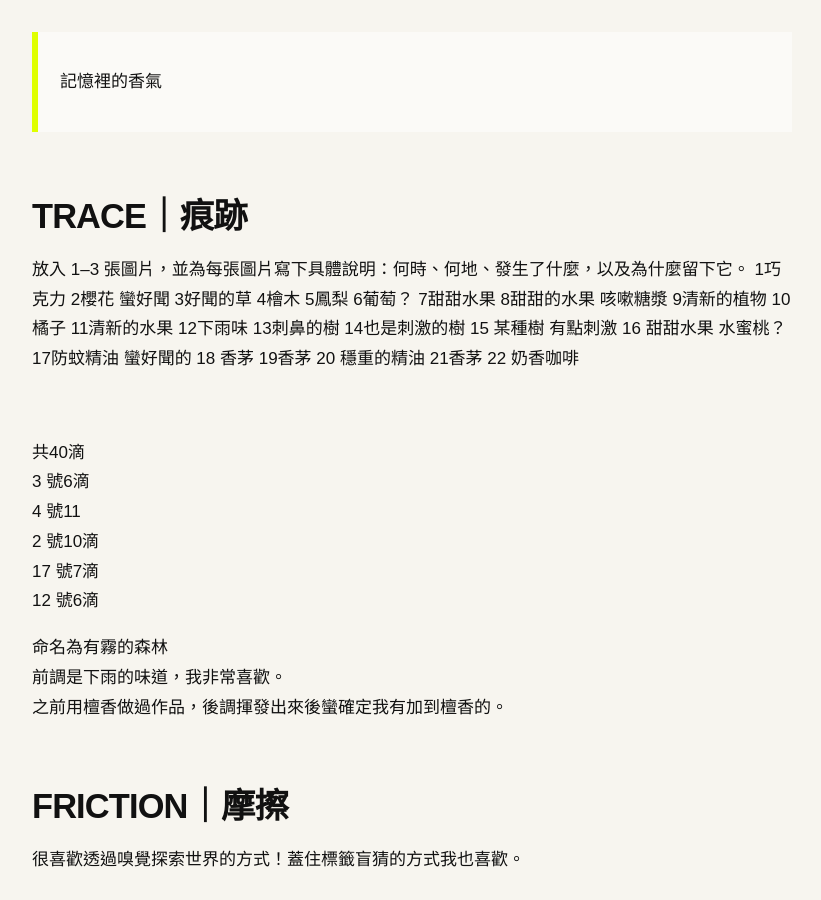
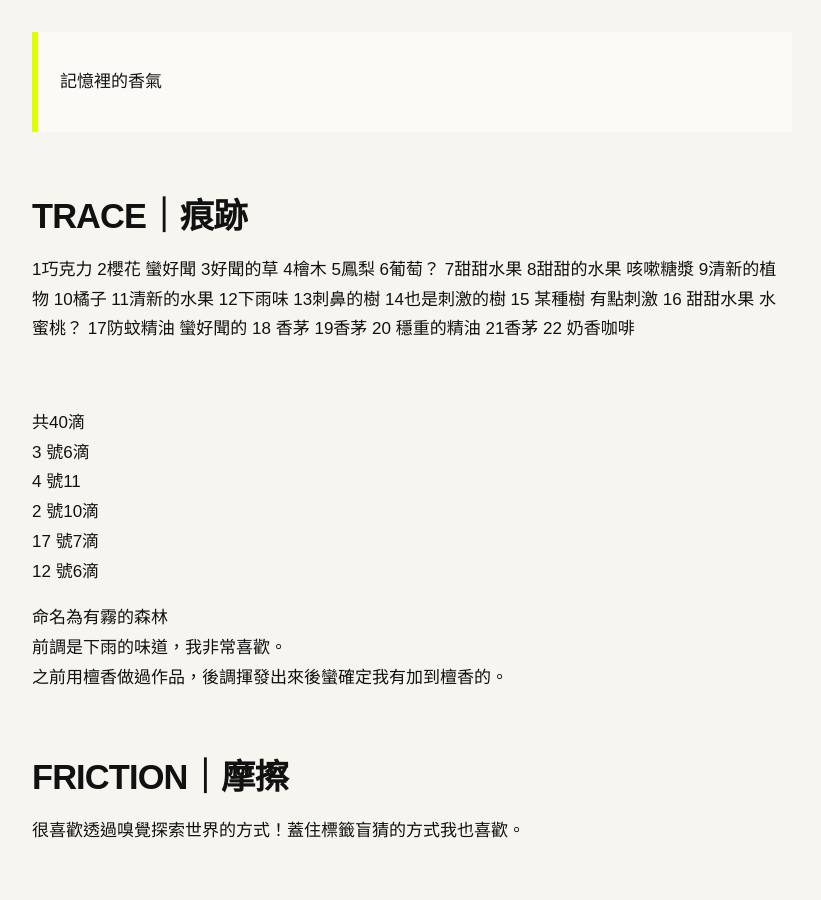
Before and after one commit to irisalco/fieldworkarchive, a Jekyll site: the page built from weeks/week-04.md, in a window 1280 px wide and 900 px high, scrolled down 342 px. Shown: the whole window, without its empty margins (48-869 px from the left). Built offline with Jekyll 4.4.1, drawn with Linux system fonts in a browser that asks for light colours.

Commit message:
Update week-04.md

```diff
--- a/weeks/week-04.md
+++ b/weeks/week-04.md
@@ -11,7 +11,7 @@ permalink: /weeks/week-04/
 
 ## TRACE｜痕跡
 
-放入 1–3 張圖片，並為每張圖片寫下具體說明：何時、何地、發生了什麼，以及為什麼留下它。
+
 1巧克力
 2櫻花 蠻好聞
 3好聞的草
```
